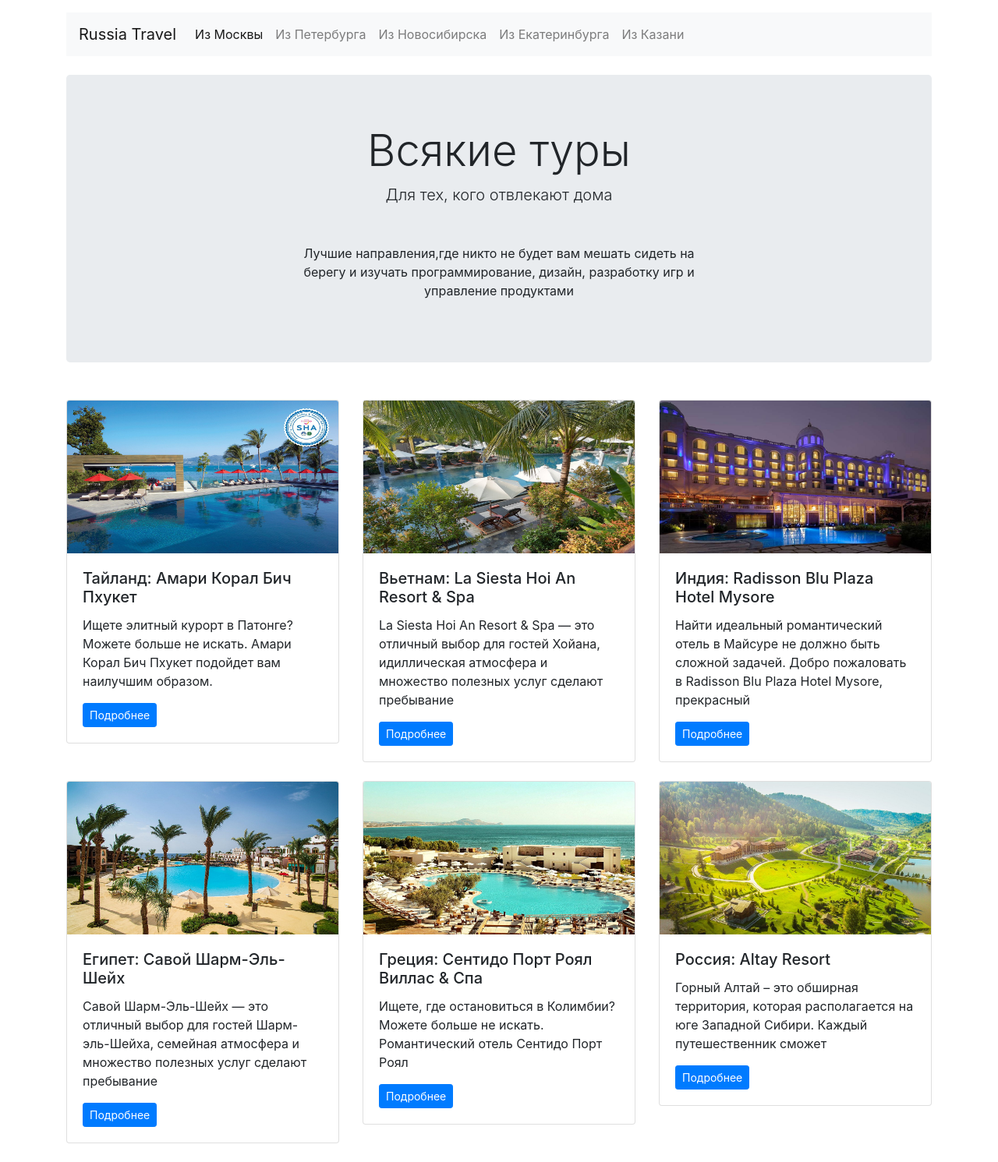
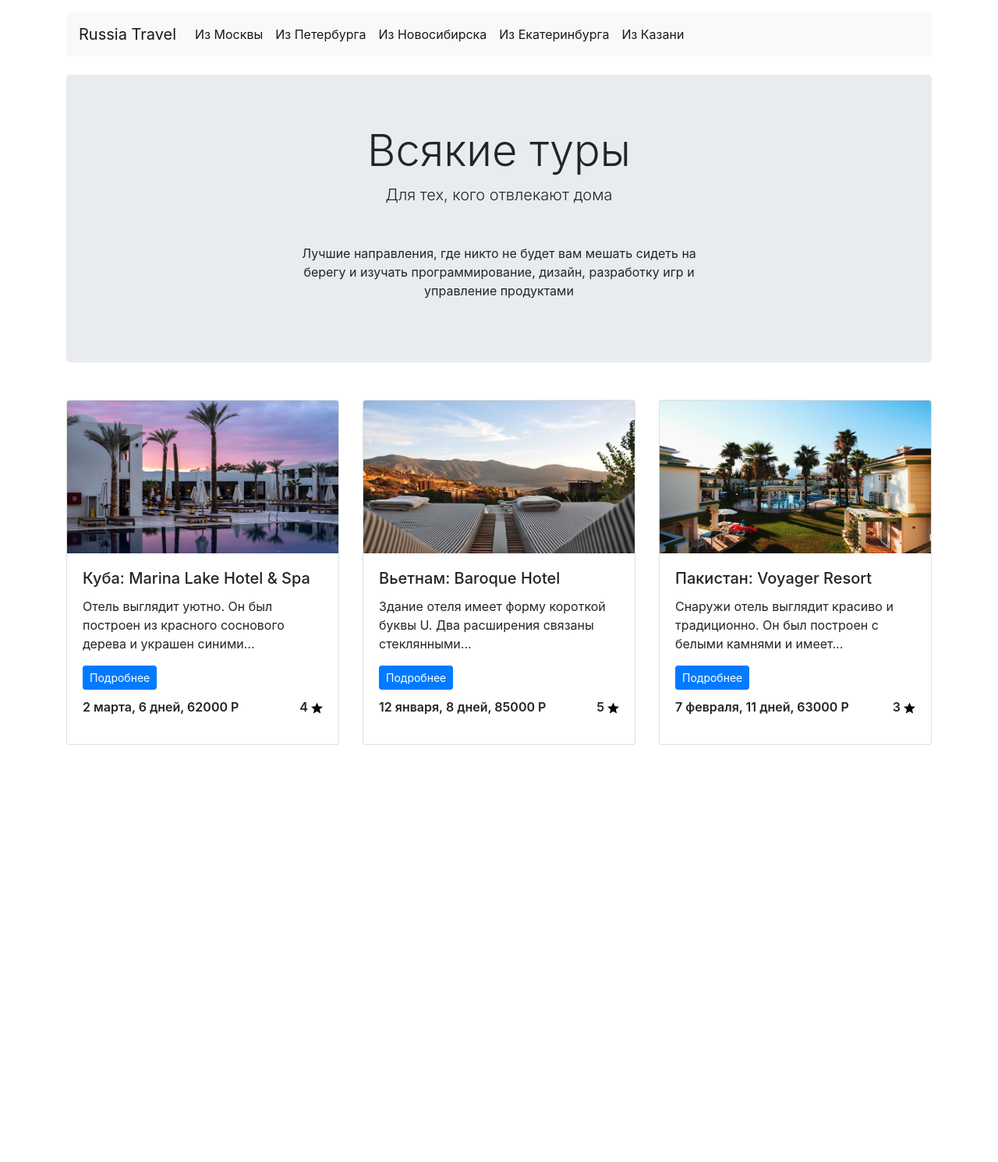
Before and after one commit to MaximZolotukhin/FlaskProject_1, a Flask app: page / in a window 1280 px wide. Shown: the whole page at 78% size. After the commit the page ends 956 px from the top, so only its background shows below. Run offline with Flask 2, Linux system fonts and the light colour scheme; some libraries are stand-ins or nearby versions.

Commit message:
Получение информамции из словаря

```diff
--- a/app.py
+++ b/app.py
@@ -1,24 +1,38 @@
 from flask import Flask, render_template, url_for
+from data import title, subtitle, description, departures, tours
 import os
 
 app = Flask(__name__)
+
 
 #Главная страница
 @app.route('/')
 @app.route('/index/')
 def index():
-    return render_template('index.html')
-
-#Направления
-@app.route('/departures/<departure>/')
-def departures(departure):
-    return 'Здесь будет направление'
-
-#Туры
-@app.route('/tours/<id>')
-def tours(id):
-    return 'Здесь будет тур'
-
+    return render_template('index.html', title=title, subtitle=subtitle, description=description, departures=departures, tours=tours)
+#
+#
+# #Направления
+# @app.route('/departures/<departure>/')
+# def departures(departure):
+#     return render_template('departure.html', title=title)
+#
+# #Туры
+# @app.route('/tours/<id>')
+# def tours(id):
+#     return render_template('tour.html', title=title)
+#
+# @app.route('/data/')
+# def data():
+#     return render_template('data.html')
+#
+# @app.route('/data/departures/<departure>/')
+# def data_departure(departure):
+#     return render_template('data.html', departure=departure)
+#
+# @app.route('/data/tours/<id>/')
+# def data_tours(id):
+#     return render_template('cuba.html')
 
 if __name__ == '__main__':
-    app.run(debug=True)
+    app.run(debug=True, host='0.0.0.0')
--- /dev/null
+++ b/requirements.txt
@@ -0,0 +1 @@
+Flask
--- a/static/css/style.css
+++ b/static/css/style.css
@@ -4,3 +4,24 @@
     height: 300px;
     background-position: center center
 }
+
+.date_stars_info {
+    margin-top: 10px;
+    font-weight: 600;
+    justify-content: space-between;
+}
+
+.stars {
+    font-weight: 600;
+    float: right;
+}
+
+.stars_icon{
+    display: inline-block;
+    width: 15px;
+    height: 15px;
+}
+
+.info_hotel{
+    float: left;
+}
--- a/templates/index.html
+++ b/templates/index.html
@@ -2,7 +2,7 @@
 <html lang="ru">
 <head>
     <meta charset="UTF-8">
-    <title>Russia Travel</title>
+    <title>{{ title }}</title>
     <link rel="stylesheet" type="text/css" href="{{ url_for('static', filename='css/style.css') }}">
     <link rel="stylesheet" href="https://stackpath.bootstrapcdn.com/bootstrap/4.3.1/css/bootstrap.min.css"
           integrity="sha384-ggOyR0iXCbMQv3Xipma34MD+dH/1fQ784/j6cY/iJTQUOhcWr7x9JvoRxT2MZw1T" crossorigin="anonymous">
@@ -15,23 +15,14 @@
            <button class="navbar-toggler" type="button" data-toggle="collapse" data-target="#navbarNav" aria-controls="navbarNav" aria-expanded="false" aria-label="Toggle navigation">
                <span class="navbar-toggler-icon"></span>
            </button>
+       <!-- ********************************Меню********************************* -->
            <div class="collapse navbar-collapse" id="navbarNav">
                <ul class="navbar-nav">
+                   {% for menu in departures.values() %}
                    <li class="nav-item active">
-                      <a class="nav-link" href="#">Из Москвы</a>
+                      <a class="nav-link" href="#">{{ menu }}</a>
                    </li>
-                   <li class="nav-item">
-                        <a class="nav-link" href="#">Из Петербурга</a>
-                   </li>
-                   <li class="nav-item">
-                        <a class="nav-link" href="#">Из Новосибирска</a>
-                   </li>
-                   <li class="nav-item">
-                        <a class="nav-link" href="#">Из Екатеринбурга</a>
-                   </li>
-                   <li class="nav-item">
-                        <a class="nav-link" href="#">Из Казани</a>
-                   </li>
+                   {% endfor %}
                </ul>
            </div>
        </nav>
@@ -40,84 +31,28 @@
         <!-- HERO -->
         <section class="jumbotron jumbotron_css text-center mt-4">
             <h1 class="display-4">Всякие туры</h1>
-            <p class="lead">Для тех, кого отвлекают дома</p>
-            <p class="mt-5 w-50 mx-auto">Лучшие направления,где никто не будет вам мешать сидеть на берегу и изучать
-                программирование, дизайн, разработку игр и управление продуктами</p>
+            <p class="lead">{{ subtitle }}</p>
+            <p class="mt-5 w-50 mx-auto">{{ description }}</p>
         </section>
         <!-- CARDS -->
         <div class="row mt-5">
+            {% for item in tours.values() %}
             <div class="col-4">
                 <div class="card mb-4">
                     <div class="embed-responsive embed-responsive-16by9">
-                        <img class="card-img-top embed-responsive-item" src="{{ url_for('static', filename='img/amari-phuket-with-sha.jpg') }}" alt="" />
+                        <img class="card-img-top embed-responsive-item" src="{{ item.picture }}" alt="" />
                     </div>
                     <div class="card-body">
-                        <h2 class="h5 card-title">Тайланд: Амари Корал Бич Пхукет</h2>
-                        <p class="card-text">Ищете элитный курорт в Патонге? Можете больше не искать. Амари Корал Бич Пхукет подойдет вам наилучшим образом.</p>
+                        <h2 class="h5 card-title">{{ item.country }}: {{ item.title }}</h2>
+                        <p class="card-text">{{ item.description | truncate(90) }}</p>
                         <a href="https://www.tripadvisor.ru/Hotel_Review-g297930-d305178-Reviews-Amari_Phuket-Patong_Kathu_Phuket.html" class="btn btn-sm btn-primary">Подробнее</a>
+                        <div class="date_stars_info">
+                            <p class="info_hotel">{{ item.date }}, {{ item.nights }} дней, {{ item.price }} Р</p> <p class="stars">{{ item.stars }} <img class="stars_icon" src="{{ url_for('static', filename='icons/star_point_icon.svg') }}" alt="" /></p>
+                        </div>
                     </div>
                 </div>
             </div>
-             <div class="col-4">
-                <div class="card mb-4">
-                    <div class="embed-responsive embed-responsive-16by9">
-                        <img class="card-img-top embed-responsive-item" src="{{ url_for('static', filename='img/vietnam.jpg') }}" alt="" />
-                    </div>
-                    <div class="card-body">
-                        <h2 class="h5 card-title">Вьетнам: La Siesta Hoi An Resort & Spa</h2>
-                        <p class="card-text">La Siesta Hoi An Resort & Spa — это отличный выбор для гостей Хойана, идиллическая атмосфера и множество полезных услуг сделают пребывание</p>
-                        <a href="https://www.tripadvisor.ru/Hotel_Review-g298082-d12250031-Reviews-La_Siesta_Hoi_An_Resort_Spa-Hoi_An_Quang_Nam_Province.html" class="btn btn-sm btn-primary">Подробнее</a>
-                    </div>
-                </div>
-            </div>
-             <div class="col-4">
-                <div class="card mb-4">
-                    <div class="embed-responsive embed-responsive-16by9">
-                        <img class="card-img-top embed-responsive-item" src="{{ url_for('static', filename='img/india.jpg') }}" alt="" />
-                    </div>
-                    <div class="card-body">
-                        <h2 class="h5 card-title">Индия: Radisson Blu Plaza Hotel Mysore</h2>
-                        <p class="card-text">Найти идеальный романтический отель в Майсуре не должно быть сложной задачей. Добро пожаловать в Radisson Blu Plaza Hotel Mysore, прекрасный</p>
-                        <a href="https://www.tripadvisor.ru/Hotel_Review-g304553-d4040823-Reviews-Radisson_Blu_Plaza_Hotel_Mysore-Mysuru_Mysore_Mysore_District_Karnataka.html" class="btn btn-sm btn-primary">Подробнее</a>
-                    </div>
-                </div>
-            </div>
-             <div class="col-4">
-                <div class="card mb-4">
-                    <div class="embed-responsive embed-responsive-16by9">
-                        <img class="card-img-top embed-responsive-item" src="{{ url_for('static', filename='img/egypet-savoy-sharm-el-sheikh.jpg') }}" alt="" />
-                    </div>
-                    <div class="card-body">
-                        <h2 class="h5 card-title">Египет: Савой Шарм-Эль-Шейх</h2>
-                        <p class="card-text">Савой Шарм-Эль-Шейх — это отличный выбор для гостей Шарм-эль-Шейха, семейная атмосфера и множество полезных услуг сделают пребывание</p>
-                        <a href="https://www.tripadvisor.ru/Hotel_Review-g297555-d464191-Reviews-Savoy_Sharm_El_Sheikh-Sharm_El_Sheikh_South_Sinai_Red_Sea_and_Sinai.html" class="btn btn-sm btn-primary">Подробнее</a>
-                    </div>
-                </div>
-            </div>
-            <div class="col-4">
-                <div class="card mb-4">
-                    <div class="embed-responsive embed-responsive-16by9">
-                        <img class="card-img-top embed-responsive-item" src="{{ url_for('static', filename='img/greece.jpg') }}" alt="" />
-                    </div>
-                    <div class="card-body">
-                        <h2 class="h5 card-title">Греция: Сентидо Порт Роял Виллас & Спа</h2>
-                        <p class="card-text">Ищете, где остановиться в Колимбии? Можете больше не искать. Романтический отель Сентидо Порт Роял</p>
-                        <a href="https://www.tripadvisor.ru/Hotel_Review-g635615-d1541200-Reviews-Sentido_Port_Royal_Villas_Spa-Kolimbia_Rhodes_Dodecanese_South_Aegean.html" class="btn btn-sm btn-primary">Подробнее</a>
-                    </div>
-                </div>
-            </div>
-             <div class="col-4">
-                <div class="card mb-4">
-                    <div class="embed-responsive embed-responsive-16by9">
-                        <img class="card-img-top embed-responsive-item" src="{{ url_for('static', filename='img/altay.jpg') }}" alt="" />
-                    </div>
-                    <div class="card-body">
-                        <h2 class="h5 card-title">Россия: Altay Resort</h2>
-                        <p class="card-text">Горный Алтай – это обширная территория, которая располагается на юге Западной Сибири. Каждый путешественник сможет</p>
-                        <a href="https://www.tripadvisor.ru/Hotel_Review-g6495573-d15666965-Reviews-Altay_Resort-Urlu_Aspak_Republic_of_Altai_Siberian_District.html#/media/15666965/570145286:p/?albumid=101&type=2&category=101" class="btn btn-sm btn-primary">Подробнее</a>
-                    </div>
-                </div>
-            </div>
+            {% endfor %}
         </div>
     </main>
     <script src="https://code.jquery.com/jquery-3.2.1.slim.min.js" integrity="sha384-KJ3o2DKtIkvYIK3UENzmM7KCkRr/rE9/Qpg6aAZGJwFDMVNA/GpGFF93hXpG5KkN" crossorigin="anonymous"></script>
```
Also changed, not shown: data.py (added, +51 -0 lines), templates/base.html (added, +10 -0 lines), static/icons/star_point_icon.svg (added), static/img/Baroque_Hotel.jpg (added), static/img/Marina_Lake_Hotel_&_Spa.jpg (added), static/img/Voyager_Resort.jpg (added), static/img/altay.jpg (deleted), static/img/amari-phuket-with-sha.jpg (deleted), static/img/egypet-savoy-sharm-el-sheikh.jpg (deleted), static/img/greece.jpg (deleted), static/img/india.jpg (deleted), static/img/vietnam.jpg (deleted), 1 other file.
